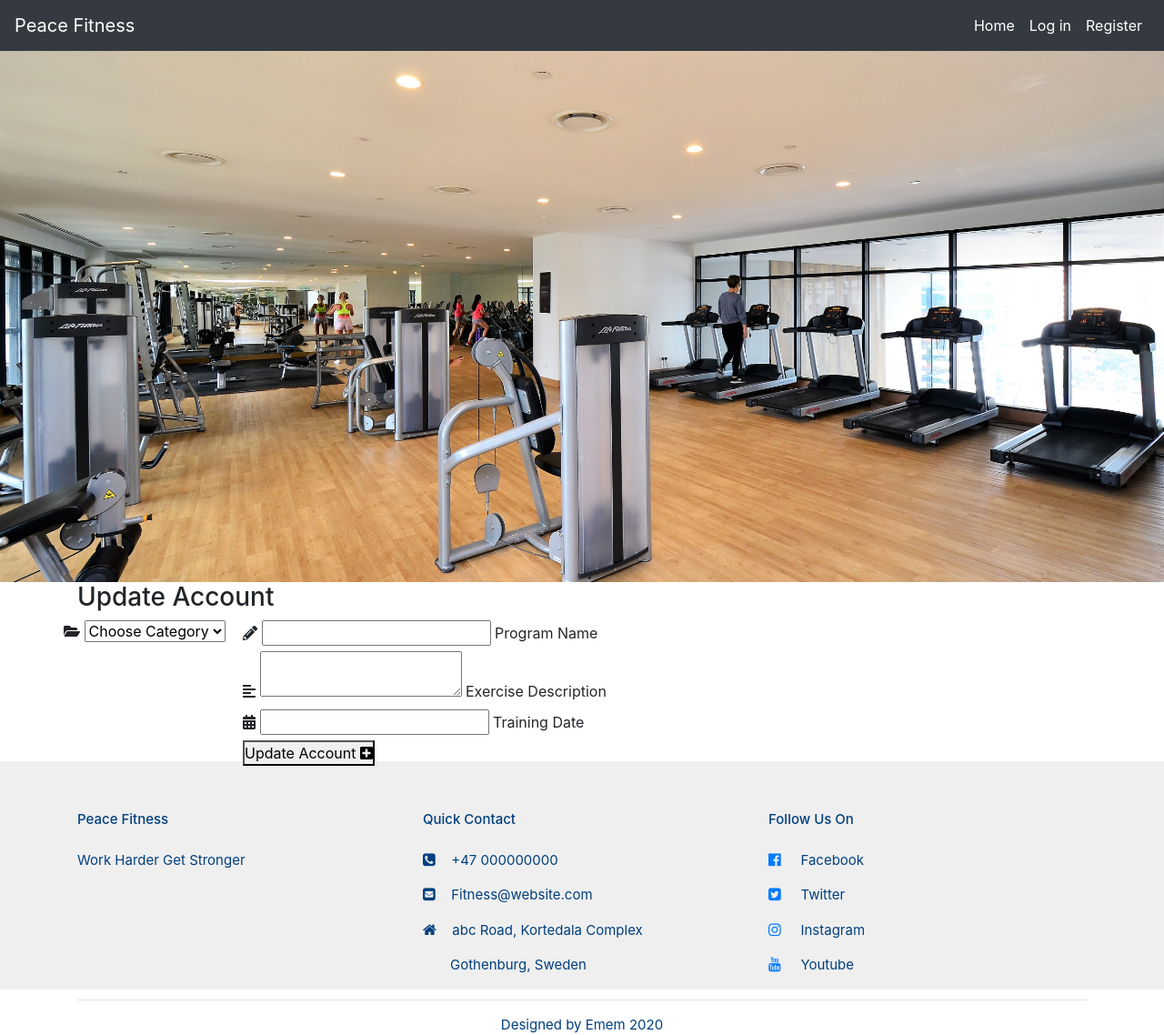
After one commit to Code-Institute-Submissions/zappyemem-PeaceFitness_, a Flask app: page /add_exercise in a window 1280 px wide. The commit adds this page. Shown: the whole page at 91% size. Run offline with Flask 2, Linux system fonts and the light colour scheme; data that the repository does not hold is empty; some libraries are stand-ins or nearby versions.

Commit message:
added update_account.html and created the url view

```diff
--- a/app.py
+++ b/app.py
@@ -110,6 +110,27 @@ def logout():
     return redirect(url_for("login"))
 
 
+@app.route("/add_exercise", methods=["GET", "POST"])
+def add_exercise():
+    if request.method == "POST":
+
+        training = {
+            "category_name": request.form.get("category_name"),
+            "program_name": request.form.get("program_name"),
+            "exercise_description": request.form.get("exercise_description"),
+            "training_date": request.form.get("training_date"),
+            "created_by": session["user"]
+        }
+
+        mongo.db.trainings.insert_one(training)
+        flash("Account Update Successfully ")
+        return redirect(url_for("trainings"))
+
+    categories = mongo.db.categories.find().sort("category_name", 1)
+    return render_template("update_account.html", categories=categories)
+
+
+
 
 
 if __name__ == "__main__":
--- a/templates/main.html
+++ b/templates/main.html
@@ -35,7 +35,7 @@
 
 				                             	<li class="nav-item">
 						                            <a class="nav-link" href="{{ url_for('fitness_updates') }}">Home</a>
-					                            </li>
+					                            </li>{% if session.user %}
 				                     	        <li class="nav-item">
 						                            <a class="nav-link" href="#services">Services</a>
 												 </li>
@@ -48,30 +48,36 @@
 												<li class="nav-item">
 						                            <a class="nav-link" href="{{ url_for('trainings') }}">Account</a>
 												 </li>
+												 <li class="nav-item">
+						                            <a class="nav-link" href="{{ url_for('add_exercise') }}">Update Account</a>
+												 </li>{% if session.user|lower == "admin"|lower %}
 												<li class="nav-item">
-						                            <a class="nav-link" href="#Categories">Categories</a>
-												</li>
-					                            <li class="nav-item">
+						                            <a class="nav-link" href="{{ url_for('get_categories') }}">Categories</a>
+												</li>{% endif %}
+												<li class="nav-item">
+						                            <a class="nav-link" href="{{ url_for('logout') }}">Log Out</a>
+												</li>{% else %}
+												<li class="nav-item">
 						                            <a class="nav-link" href="{{ url_for('login') }}">Log in</a>
 					                            </li>
 												<li class="nav-item">
-						                            <a class="nav-link" href="{{ url_for('logout') }}">Log Out</a>
-												</li>
-												<li class="nav-item">
 						                            <a class="nav-link" href="{{ url_for('register') }}">Register</a>
-					                            </li>
+					                            </li>{% endif %}
 				                            </ul>
 		                            	</div>
 		                        </nav>
                         </section>
 	                </header>
     <!------End of Header Logo and Navigation bar------>
-
+	<section>
+		<!------Flash Messages----->{% with messages = get_flashed_messages() %} {% if messages %} {% for messages in messages %}
+		<div class="row flashes">
+			<h4 class="class lighten-1 center-align">{{ messages }}</h4> </div> {% endfor %} {% endif %} {% endwith %} </section>
+    <main class="class container"> {% block training %} {% endblock %} </main>
 
 	<!------ Start of Welcome text on the Home page ------------>
 
-	{% block training %}
-	{% endblock %}
+
 
     <!-------- End of Welcome text on the Home page ------------->
 
--- /dev/null
+++ b/templates/update_account.html
@@ -0,0 +1,57 @@
+{% extends "main.html" %}
+{% block training %}
+
+    <h3 class="center-align">Update Account</h3>
+    <!------------Category Selection------------->
+<div class="row card-panel">
+    <div class="row">
+        <div class="input-field col s12">
+            <i class="fas fa-folder-open prefix"></i>
+            <select id="category_name" name="category_name" class="validate" required>
+                <option value="" disabled selected>Choose Category</option>
+                {% for category in categories %}
+                   <option value="{{ category.category_name }}">{{ category.category_name }}</option>
+                {% endfor %}
+            </select>
+            <label for="category_name"></label>
+        </div>
+        </div>
+        <form class="col s12" method="POST" action="{{ url_for('add_exercise') }}" enctype="multipart/form-data">
+            <div class="row">
+                <div class="input-field col s12">
+                    <i class="fas fa-pencil-alt prefix"></i>
+                    <input id="program_name" name="program_name" minlength="5" maxlength="50"
+                        type="text" class="validate" required>
+                    <label for="Program_name">Program Name</label>
+                </div>
+            </div>
+            <!----------------------Tips Description-------------->
+            <div class="row">
+                <div class="input-field col s12">
+                    <i class="fas fa-align-left prefix"></i>
+                    <textarea id="exercise_description" name="exercise_description" minlength="5"
+                        maxlength="200" class="materialize-textarea validate" required></textarea>
+                    <label for="exercise_description">Exercise Description</label>
+                </div>
+            </div>
+            <!---------------Tips Date------------->
+            <div class="row">
+                <div class="input-field col s12">
+                    <i class="fas fa-calendar-alt prefix"></i>
+                    <input id="tips_date" name="tips_date" type="text" class="datepicker validate" required>
+                    <label for="tips_date">Training Date</label>
+                </div>
+            </div>
+
+            <!---------------Submit Button -------------->
+            <div class="row">
+                <div class="col s12 center-align">
+                <button class="btn-large teal lighten-1" type="submit" name="action">Update Account
+                    <i class="fas fa-plus-square right"></i>
+                </button>
+                </div>
+            </div>
+        </form>
+    </div>
+
+{% endblock %}
```
Also changed, not shown: templates/index.html (+7 -4 lines), templates/trainings.html (+9 -4 lines).
